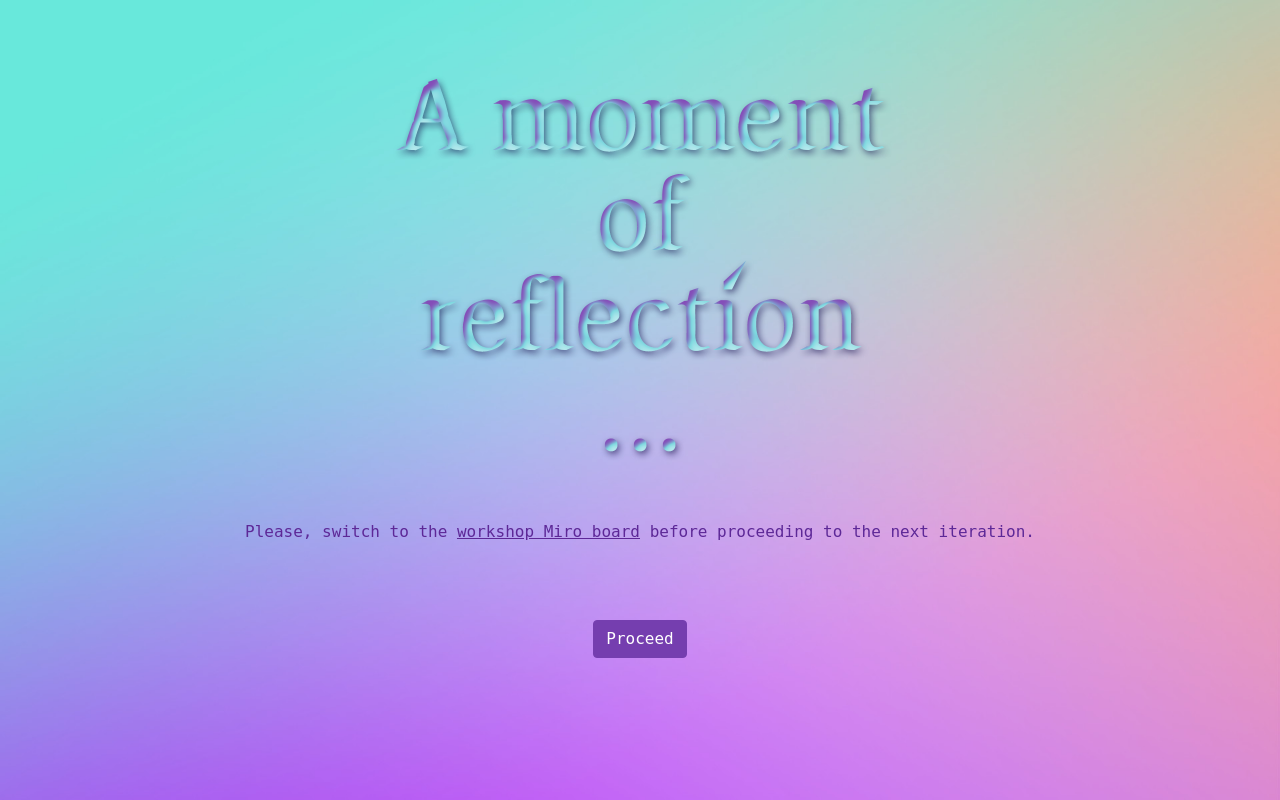
After one commit to prusnak/fictioning, a Flask app: page /reflect in a window 1280 px wide. The commit adds this page. Run offline with Flask 2, Linux system fonts and the light colour scheme; some libraries are stand-ins or nearby versions; some web fonts are replaced.

Commit message:
workshop updates

```diff
--- a/server.py
+++ b/server.py
@@ -24,6 +24,9 @@ def get_job_dir(id):
 def index():
     return render_template("index.html")
 
+@app.route("/reflect")
+def reflect():
+    return render_template("reflect.html")
 
 @app.route("/submit", methods=["POST"])
 def submit():
--- a/static/style.css
+++ b/static/style.css
@@ -29,6 +29,15 @@ body {
     text-indent: -3333px;
 }
 
+#title_reflect {
+    background-image: url("typo_reflect.png");
+    background-size: 100% 100%;
+    display: block;
+    width: 512px !important;
+    height: 512px;
+    text-indent: -3333px;
+}
+
 h4 {
     padding-top: 32px;
 }
--- a/templates/base.html
+++ b/templates/base.html
@@ -7,20 +7,14 @@
     <script src="{{ url_for('static', filename='bootstrap.bundle.min.js') }}" integrity="sha384-U1DAWAznBHeqEIlVSCgzq+c9gqGAJn5c/t99JyeKa9xxaYpSvHU5awsuZVVFIhvj" crossorigin="anonymous"></script>
     <link rel="stylesheet" href="{{ url_for('static', filename='font.css') }}">
     <link rel="stylesheet" href="{{ url_for('static', filename='style.css') }}">
-    <title>Fictioning Synthetic Reality</title>
+    <title>Scrying through AI</title>
     {% if refresh %}
     <meta http-equiv="refresh" content="10">
     {% endif %}
   </head>
   <body>
     <div class="container">
-      <div class="row justify-content-center">
-        <h1 id="title">Fictioning Synthetic Reality</h1>
-      </div>
-
       {% block content %}{% endblock %}
-
-      </div>
     </div>
   </body>
 </html>
--- a/templates/index.html
+++ b/templates/index.html
@@ -1,6 +1,11 @@
 {% extends 'base.html' %}
 
 {% block content %}
+
+      <div class="row justify-content-center">
+        <h1 id="title">Scrying through AI</h1>
+      </div>
+
       <form action="submit" method="post" enctype="multipart/form-data">
 
         <div class="row">
@@ -60,5 +65,6 @@
         <p>Visit this <a href="https://miro.com/app/board/o9J_lvdQNzc=/">Miro board</a> for workshop feedback and additional resources.</p>
         <p class="small">This workshop was created at the Academy of Performing Arts in Prague as part of the project "Extending the creative tools of Machine Learning and Artificial Intelligence - Experimental Tools in Artistic Practice" supported by the Ministry of Education and Science for specific university research at the Academy of Performing Arts in Prague in 2021.</p>
       </div>
+    </div>
 
 {% endblock %}
--- /dev/null
+++ b/templates/reflect.html
@@ -0,0 +1,21 @@
+{% extends 'base.html' %}
+
+{% block content %}
+
+      <div class="row justify-content-center">
+        <h1 id="title_reflect">A moment of reflection</h1>
+      </div>
+
+    <div class="row justify-content-center">
+      <p style="text-align: center;">Please, switch to the <a href="https://miro.com/app/board/o9J_lkMntgQ=/" target="_blank">workshop Miro board</a> before proceeding to the next iteration.</p>
+    </div>
+
+    <div class="row justify-content-center">
+      <div id="footer">
+
+      <a href="/"><button type="submit" class="btn btn-primary">Proceed</button></a>
+
+      </div>
+    </div>
+
+{% endblock %}
```
Also changed, not shown: templates/job.html (+9 -1 lines), static/typo_reflect.png (added).
